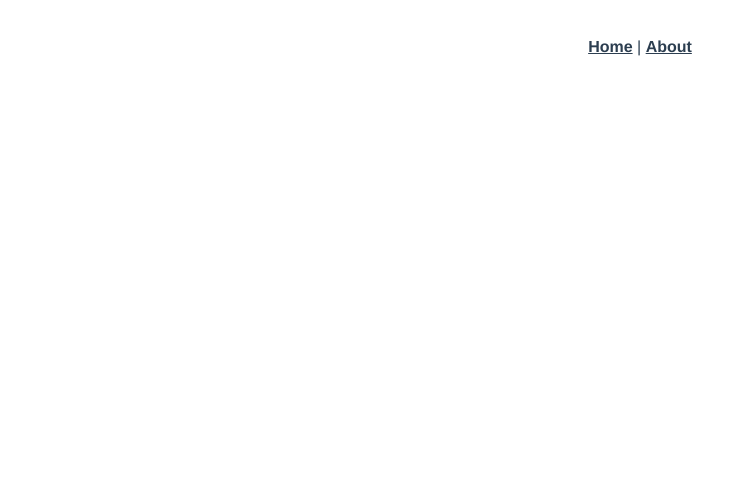
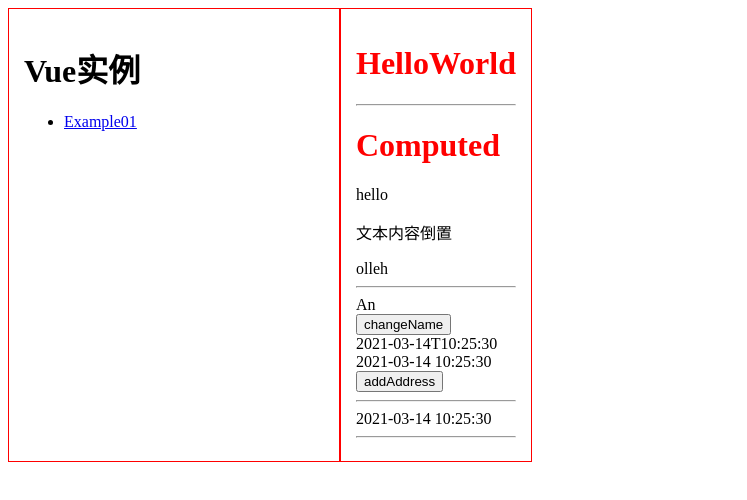
Before and after one commit to Anni-Gao/vue3-example-an, a Vue app: page /#/example01 in a window 1280 px wide. Before the commit this address had no page. Shown: the top 500 px of the page, without its empty margins (0-747 px from the left). Built offline with nearby package versions, Linux system fonts and the light colour scheme.

Commit message:
Example01

```diff
--- a/src/App.vue
+++ b/src/App.vue
@@ -1,31 +1,28 @@
 <template>
-  <div id="nav">
-    <router-link to="/">Home</router-link>
-    |
-    <router-link to="/about">About</router-link>
+  <div id="app">
+    <sidebar id="sidebar" />
+    <router-view id="router" :key="$route.path" />
   </div>
-  <router-view />
 </template>
-
+<script lang="ts">
+import { defineComponent } from "vue";
+import sidebar from "@/views/Sidebar.vue";
+export default defineComponent({
+  components: { sidebar }
+});
+</script>
 <style>
 #app {
-  font-family: Avenir, Helvetica, Arial, sans-serif;
-  -webkit-font-smoothing: antialiased;
-  -moz-osx-font-smoothing: grayscale;
-  text-align: center;
-  color: #2c3e50;
+  display: flex;
 }
-
-#nav {
-  padding: 30px;
+#sidebar {
+  width: 300px;
+  border: 1px solid red;
+  padding: 15px;
 }
-
-#nav a {
-  font-weight: bold;
-  color: #2c3e50;
-}
-
-#nav a.router-link-exact-active {
-  color: #42b983;
+#router {
+  border: 1px solid red;
+  flex: 1;
+  padding: 15px;
 }
 </style>
--- a/src/components/HelloWorld.vue
+++ /dev/null
@@ -1,149 +0,0 @@
-<template>
-  <div class="hello">
-    <h1>{{ msg }}</h1>
-    <p>
-      For a guide and recipes on how to configure / customize this project,
-      <br />
-      check out the
-      <a href="https://cli.vuejs.org" target="_blank" rel="noopener">
-        vue-cli documentation
-      </a>
-      .
-    </p>
-    <h3>Installed CLI Plugins</h3>
-    <ul>
-      <li>
-        <a
-          href="https://github.com/vuejs/vue-cli/tree/dev/packages/%40vue/cli-plugin-babel"
-          target="_blank"
-          rel="noopener"
-        >
-          babel
-        </a>
-      </li>
-      <li>
-        <a
-          href="https://github.com/vuejs/vue-cli/tree/dev/packages/%40vue/cli-plugin-router"
-          target="_blank"
-          rel="noopener"
-        >
-          router
-        </a>
-      </li>
-      <li>
-        <a
-          href="https://github.com/vuejs/vue-cli/tree/dev/packages/%40vue/cli-plugin-vuex"
-          target="_blank"
-          rel="noopener"
-        >
-          vuex
-        </a>
-      </li>
-      <li>
-        <a
-          href="https://github.com/vuejs/vue-cli/tree/dev/packages/%40vue/cli-plugin-eslint"
-          target="_blank"
-          rel="noopener"
-        >
-          eslint
-        </a>
-      </li>
-      <li>
-        <a
-          href="https://github.com/vuejs/vue-cli/tree/dev/packages/%40vue/cli-plugin-typescript"
-          target="_blank"
-          rel="noopener"
-        >
-          typescript
-        </a>
-      </li>
-    </ul>
-    <h3>Essential Links</h3>
-    <ul>
-      <li>
-        <a href="https://vuejs.org" target="_blank" rel="noopener">Core Docs</a>
-      </li>
-      <li>
-        <a href="https://forum.vuejs.org" target="_blank" rel="noopener">
-          Forum
-        </a>
-      </li>
-      <li>
-        <a href="https://chat.vuejs.org" target="_blank" rel="noopener">
-          Community Chat
-        </a>
-      </li>
-      <li>
-        <a href="https://twitter.com/vuejs" target="_blank" rel="noopener">
-          Twitter
-        </a>
-      </li>
-      <li>
-        <a href="https://news.vuejs.org" target="_blank" rel="noopener">News</a>
-      </li>
-    </ul>
-    <h3>Ecosystem</h3>
-    <ul>
-      <li>
-        <a href="https://router.vuejs.org" target="_blank" rel="noopener">
-          vue-router
-        </a>
-      </li>
-      <li>
-        <a href="https://vuex.vuejs.org" target="_blank" rel="noopener">vuex</a>
-      </li>
-      <li>
-        <a
-          href="https://github.com/vuejs/vue-devtools#vue-devtools"
-          target="_blank"
-          rel="noopener"
-        >
-          vue-devtools
-        </a>
-      </li>
-      <li>
-        <a href="https://vue-loader.vuejs.org" target="_blank" rel="noopener">
-          vue-loader
-        </a>
-      </li>
-      <li>
-        <a
-          href="https://github.com/vuejs/awesome-vue"
-          target="_blank"
-          rel="noopener"
-        >
-          awesome-vue
-        </a>
-      </li>
-    </ul>
-  </div>
-</template>
-
-<script lang="ts">
-import { defineComponent } from "vue";
-
-export default defineComponent({
-  name: "HelloWorld",
-  props: {
-    msg: String
-  }
-});
-</script>
-
-<!-- Add "scoped" attribute to limit CSS to this component only -->
-<style scoped>
-h3 {
-  margin: 40px 0 0;
-}
-ul {
-  list-style-type: none;
-  padding: 0;
-}
-li {
-  display: inline-block;
-  margin: 0 10px;
-}
-a {
-  color: #42b983;
-}
-</style>
--- a/src/router/index.ts
+++ b/src/router/index.ts
@@ -1,20 +1,10 @@
 import { createRouter, createWebHashHistory, RouteRecordRaw } from "vue-router";
-import Home from "../views/Home.vue";
 
 const routes: Array<RouteRecordRaw> = [
   {
-    path: "/",
-    name: "Home",
-    component: Home
-  },
-  {
-    path: "/about",
-    name: "About",
-    // route level code-splitting
-    // this generates a separate chunk (about.[hash].js) for this route
-    // which is lazy-loaded when the route is visited.
-    component: () =>
-      import(/* webpackChunkName: "about" */ "../views/About.vue")
+    path: "/example01",
+    name: "Example01",
+    component: () => import("@/views/example01/Example01.vue")
   }
 ];
 
--- a/src/views/About.vue
+++ /dev/null
@@ -1,5 +0,0 @@
-<template>
-  <div class="about">
-    <h1>This is an about page</h1>
-  </div>
-</template>
--- a/src/views/Home.vue
+++ /dev/null
@@ -1,18 +0,0 @@
-<template>
-  <div class="home">
-    <img alt="Vue logo" src="../assets/logo.png" />
-    <HelloWorld msg="Welcome to Your Vue.js + TypeScript App" />
-  </div>
-</template>
-
-<script lang="ts">
-import { defineComponent } from "vue";
-import HelloWorld from "@/components/HelloWorld.vue"; // @ is an alias to /src
-
-export default defineComponent({
-  name: "Home",
-  components: {
-    HelloWorld
-  }
-});
-</script>
--- /dev/null
+++ b/src/views/Sidebar.vue
@@ -0,0 +1,8 @@
+<template>
+  <div>
+    <h1>Vue实例</h1>
+    <ul>
+      <li><router-link to="/example01">Example01</router-link></li>
+    </ul>
+  </div>
+</template>
--- /dev/null
+++ b/src/views/example01/Example01.vue
@@ -0,0 +1,67 @@
+<template>
+  <div>
+    <h1>HelloWorld</h1>
+    <hr />
+    <h1>Computed</h1>
+    {{ message }}
+    <p>文本内容倒置</p>
+    {{ reverseMessage }}
+    <hr />
+    {{ user.name }}
+    <br />
+    <button type="button" @click="changeName">changeName</button>
+    <br />
+    {{ user.insertTime }}
+    <br />
+    {{ myDate }}
+    <br />
+    <button @click="addAddress">addAddress</button>
+    <br />
+    {{ user.address }}
+    <hr />
+    {{ myReplace(user.insertTime) }}
+    <hr />
+  </div>
+</template>
+<script lang="ts">
+import { defineComponent } from "vue";
+
+export default defineComponent({
+  data: () => ({
+    isShow: false,
+    message: "hello",
+    user: {
+      name: "An",
+      insertTime: "2021-03-14T10:25:30",
+      address: ""
+    }
+  }),
+  methods: {
+    changeName() {
+      this.user.name = "Gao";
+    },
+    addAddress() {
+      this.user.address = "NEFU";
+    }
+  },
+  computed: {
+    reverseMessage(): string {
+      return this.message
+        .split("")
+        .reverse()
+        .join("");
+    },
+    myDate(): string {
+      return this.user.insertTime.replace("T", " ");
+    },
+    myReplace() {
+      return (date: string) => date.replace("T", " ");
+    }
+  }
+});
+</script>
+<style scoped>
+h1 {
+  color: red;
+}
+</style>
```
Also changed, not shown: src/assets/logo.png (deleted), 1 other file (tests, documents, lock files or other folders).
